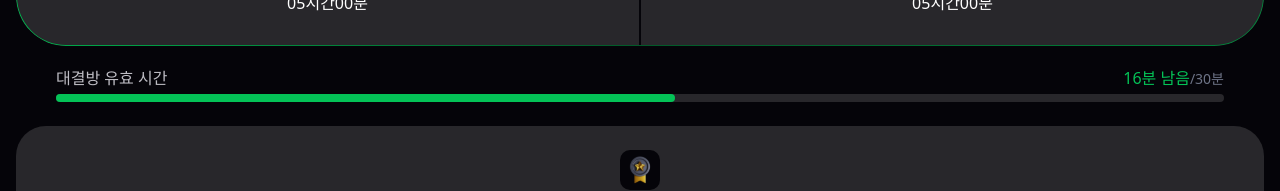
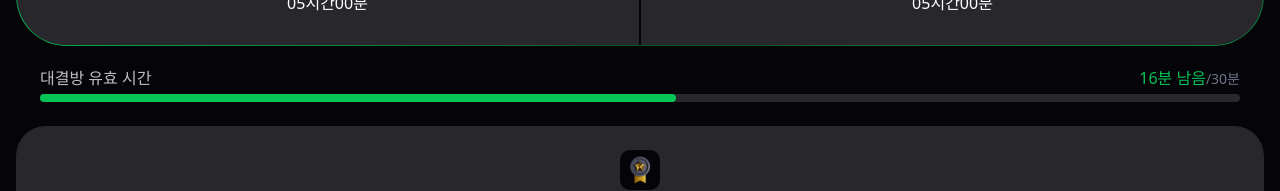
Before and after one commit to raon-code/apptitude-client, a React (Create React App) app: page /waitBattle in a window 1280 px wide. Shown: the part 182-373 px from the top of the page. Built offline with nearby package versions, Linux system fonts and the light colour scheme.

Commit message:
[refactor] 프로그레스바 padding 수정

```diff
--- a/src/pages/WaitBattle.jsx
+++ b/src/pages/WaitBattle.jsx
@@ -40,7 +40,7 @@ export default function WaitBattle() {
         <Title title={'친구 기다리는 중'} />
         <VS />
         {/* 프로그레스바 */}
-        <div className='flex flex-col  mt-[24px] mx-[40px]'>
+        <div className='flex flex-col  mt-[24px] mx-[24px]'>
           <div className='flex justify-between'>
             <span className='text-[#BEBDC4] text-[16px] font-medium'>
               대결방 유효 시간
@@ -102,7 +102,9 @@ export default function WaitBattle() {
                 </defs>
               </svg>
             </div>
-            <span className='text-[#EFEFF6] text-[20px] font-medium mt-[12px]'>대결 계약서</span>
+            <span className='text-[#EFEFF6] text-[20px] font-medium mt-[12px]'>
+              대결 계약서
+            </span>
           </div>
           <Line className='relative'>
             <div className='absolute -top-1 -left-1 h-[9px] w-[9px] rounded-full bg-[#050409]'></div>
@@ -124,8 +126,12 @@ export default function WaitBattle() {
           </div>
         </div>
         <div className='mt-[24px] flex justify-between  text-[22px] font-bold'>
-          <button className='text-[#FEFEFE] bg-[#333333] px-[20px] py-[16px] rounded-[36px]'>대결취소</button>
-          <button className='text-[#050409] bg-[#04C357] px-[18.5px] py-[16px] rounded-[36px]'>카톡으로 초대하기</button>
+          <button className='text-[#FEFEFE] bg-[#333333] px-[20px] py-[16px] rounded-[36px]'>
+            대결취소
+          </button>
+          <button className='text-[#050409] bg-[#04C357] px-[18.5px] py-[16px] rounded-[36px]'>
+            카톡으로 초대하기
+          </button>
         </div>
       </div>
       <Nav />
```
Lines whose indentation alone changed are shown as unchanged.
